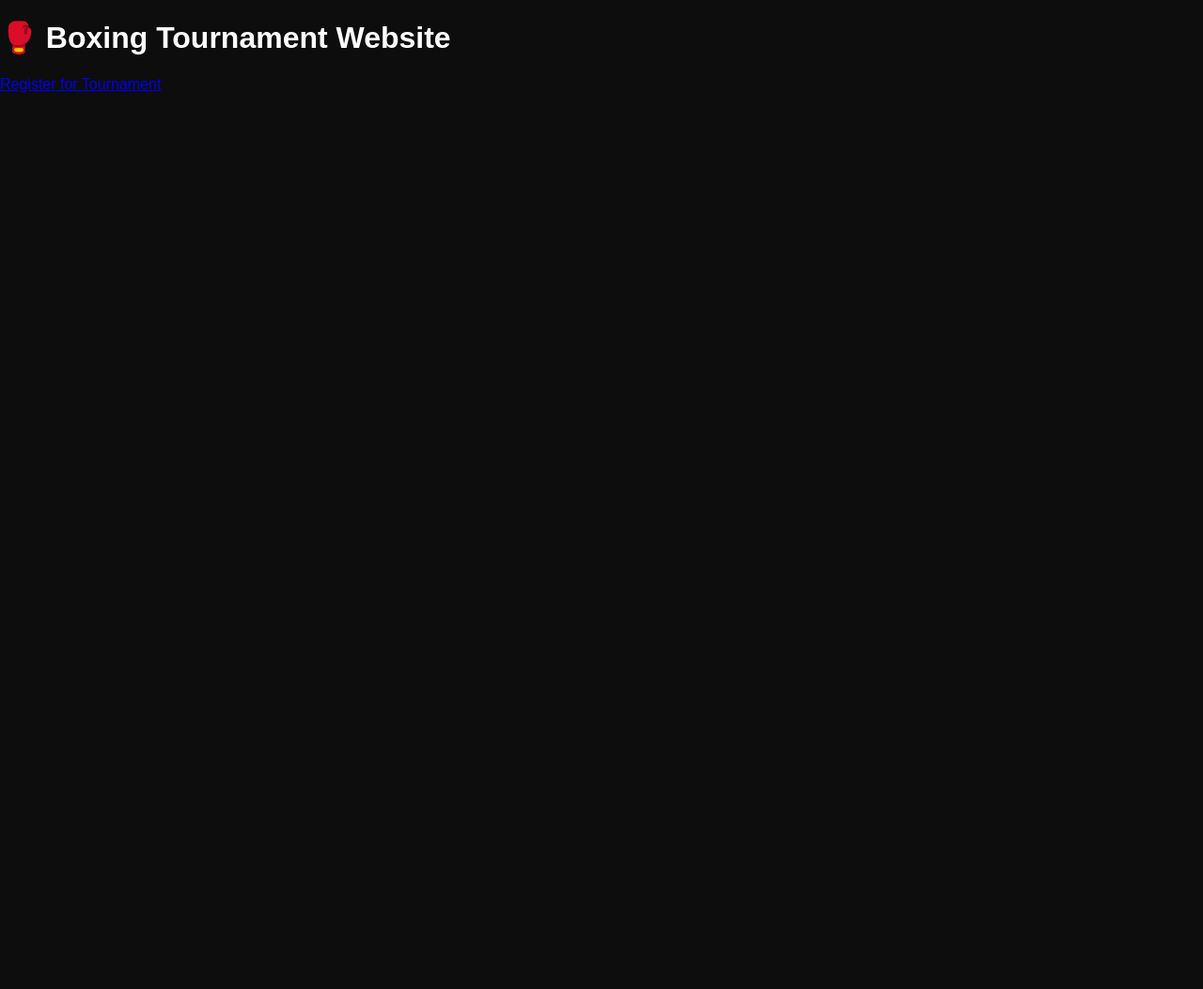
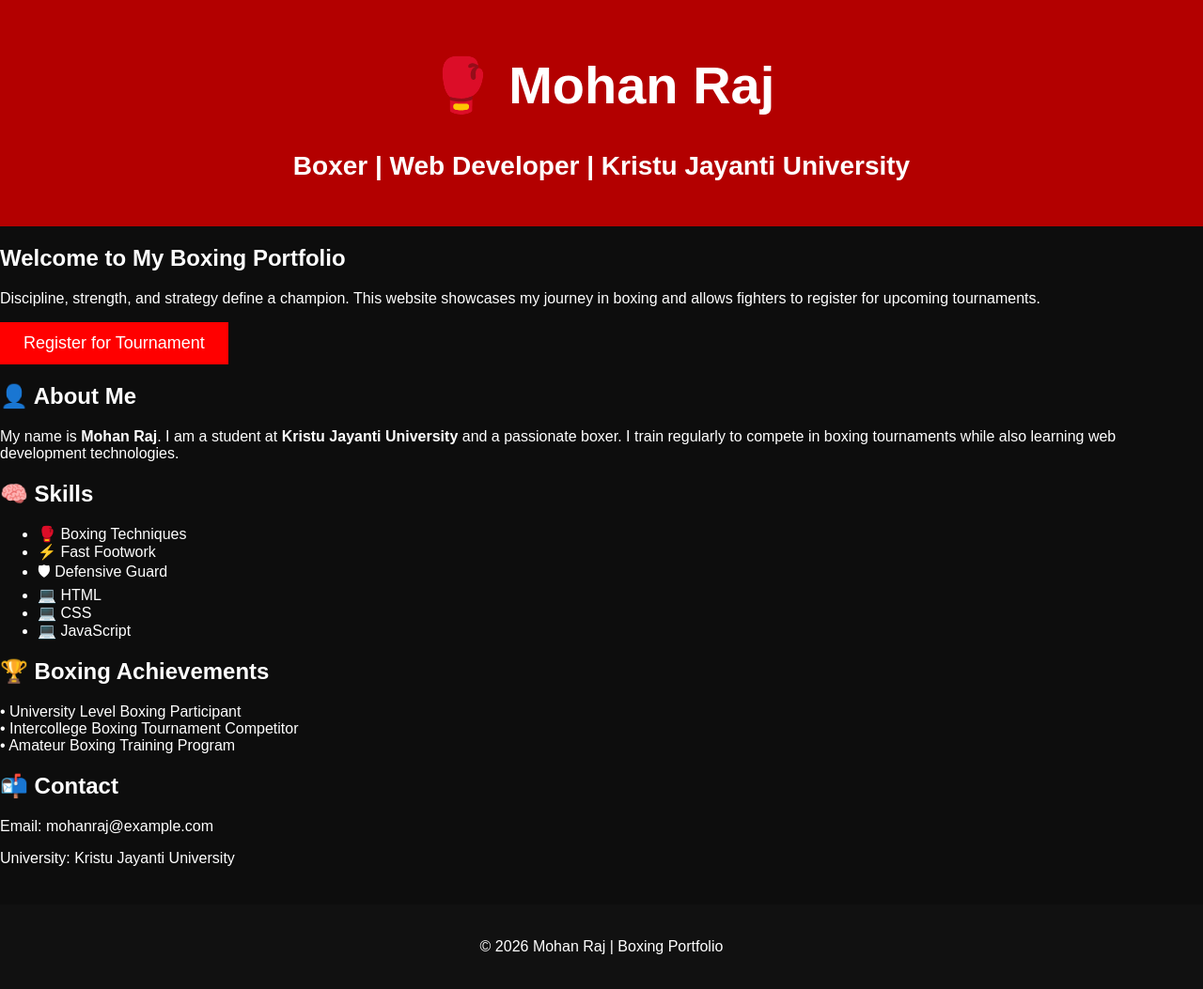
Before and after one commit to mohanraj-25/boxing-portfolio, a website: page public/index.html in a window 1280 px wide. Shown: the whole page at 94% size. Before the commit the page ends 800 px from the top, so only its background shows below. Drawn offline with Linux system fonts and the light colour scheme.

Commit message:
change html

```diff
--- a/public/index.html
+++ b/public/index.html
@@ -1,17 +1,100 @@
 <!DOCTYPE html>
-<html>
+<html lang="en">
+
 <head>
-<title>Boxing Portfolio</title>
+<meta charset="UTF-8">
+<meta name="viewport" content="width=device-width, initial-scale=1.0">
+
+<title>Mohan Raj | Boxing Portfolio</title>
+
 <link rel="stylesheet" href="style.css">
+
 </head>
 
 <body>
 
-<h1>🥊 Boxing Tournament Website</h1>
+<header>
 
-<a href="register.html">Register for Tournament</a>
+<h1>🥊 Mohan Raj</h1>
+<p>Boxer | Web Developer | Kristu Jayanti University</p>
 
-<script src="script.js"></script>
+</header>
+
+<section class="hero">
+
+<h2>Welcome to My Boxing Portfolio</h2>
+
+<p>
+Discipline, strength, and strategy define a champion.
+This website showcases my journey in boxing and allows fighters
+to register for upcoming tournaments.
+</p>
+
+<a href="register.html">
+<button class="btn">Register for Tournament</button>
+</a>
+
+</section>
+
+<section class="about">
+
+<h2>👤 About Me</h2>
+
+<p>
+My name is <b>Mohan Raj</b>.
+I am a student at <b>Kristu Jayanti University</b> and a passionate boxer.
+I train regularly to compete in boxing tournaments while also learning
+web development technologies.
+</p>
+
+</section>
+
+<section class="skills">
+
+<h2>🧠 Skills</h2>
+
+<ul>
+
+<li>🥊 Boxing Techniques</li>
+<li>⚡ Fast Footwork</li>
+<li>🛡 Defensive Guard</li>
+<li>💻 HTML</li>
+<li>💻 CSS</li>
+<li>💻 JavaScript</li>
+
+</ul>
+
+</section>
+
+<section class="achievements">
+
+<h2>🏆 Boxing Achievements</h2>
+
+<p>
+• University Level Boxing Participant
+<br>
+• Intercollege Boxing Tournament Competitor
+<br>
+• Amateur Boxing Training Program
+</p>
+
+</section>
+
+<section class="contact">
+
+<h2>📬 Contact</h2>
+
+<p>Email: mohanraj@example.com</p>
+
+<p>University: Kristu Jayanti University</p>
+
+</section>
+
+<footer>
+
+<p>© 2026 Mohan Raj | Boxing Portfolio</p>
+
+</footer>
 
 </body>
 </html>
--- a/server.js
+++ b/server.js
@@ -12,7 +12,7 @@ app.use(bodyParser.json());
 app.use(express.urlencoded({ extended: true }));
 
 // serve frontend files
-app.use(express.static(path.join(__dirname)));
+app.use(express.static(path.join(__dirname,"public")));
 
 // ===============================
 // DATABASE CONNECTION (TiDB)
@@ -44,7 +44,7 @@ db.connect((err) => {
 
 // homepage
 app.get("/", (req, res) => {
-  res.sendFile(path.join(__dirname, "index.html"));
+  res.sendFile(path.join(__dirname, "public","index.html"));
 });
 
 // registration API
```
